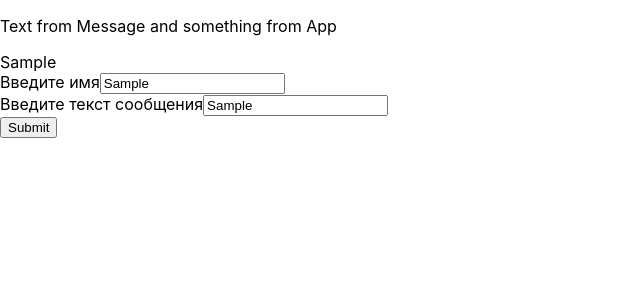
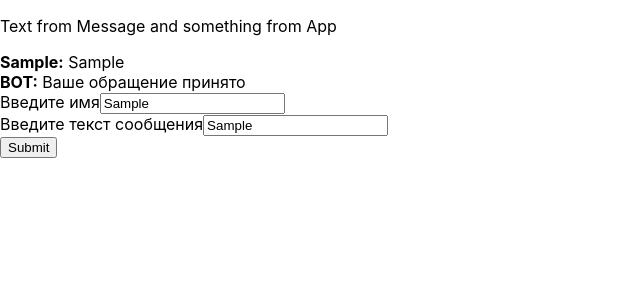
Before and after one commit to Otter-git/React-git, a React (Create React App) app in the folder first-app/: page / in a window 1280 px wide. Both pictures are taken after typing "Sample", "Sample" into the empty fields and a click on the input 28 px from the left and 107 px from the top of the page. Shown: the top 300 px of the page, without its empty margins (0-640 px from the left). Built offline with nearby package versions, Linux system fonts and the light colour scheme.

Commit message:
homework point 4

```diff
--- a/first-app/src/App.js
+++ b/first-app/src/App.js
@@ -6,11 +6,28 @@ function App() {
   const newText = 'and something from App';
 
   const [messageList, setMessageList] = useState([]);
+  const [count, setCount] = useState(0);
+
+  const updateCount = () => {
+    setCount(count + 1);
+  }
 
   const updateMessageList = (event) => {
     event.preventDefault();
-    setMessageList([...messageList, {"author": event.target.author.value, "text": event.target.text.value}]);
-  }
+    if (event.target.author.value != 'BOT') {
+      setMessageList([...messageList, {"id": count, "author": event.target.author.value, "text": event.target.text.value}]);
+      updateCount();
+    } else {
+      alert('Недопустимое имя');
+    };
+  };
+
+  useEffect(() => {
+    if (messageList.length != 0 && messageList.slice(-1)[0].author != 'BOT'){
+      setMessageList([...messageList, {"id": count, "author": "BOT", "text": "Ваше обращение принято"}]);
+      updateCount();
+    }
+  }, [messageList]);
 
   return (
     <>
@@ -18,8 +35,8 @@ function App() {
         <div>
           {messageList.map((item) => {
             return(
-              <div key={item.author}>
-                {item.text}
+              <div key={item.id}>
+                <strong>{item.author}:</strong> {item.text}
               </div>
             )
           })}
```
